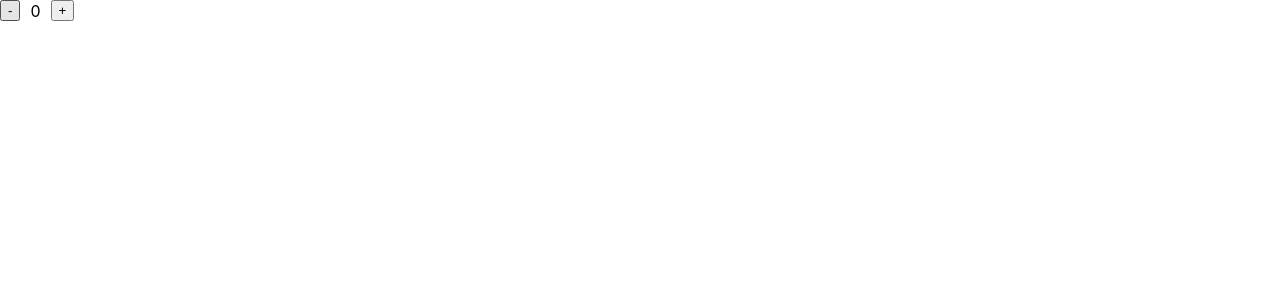
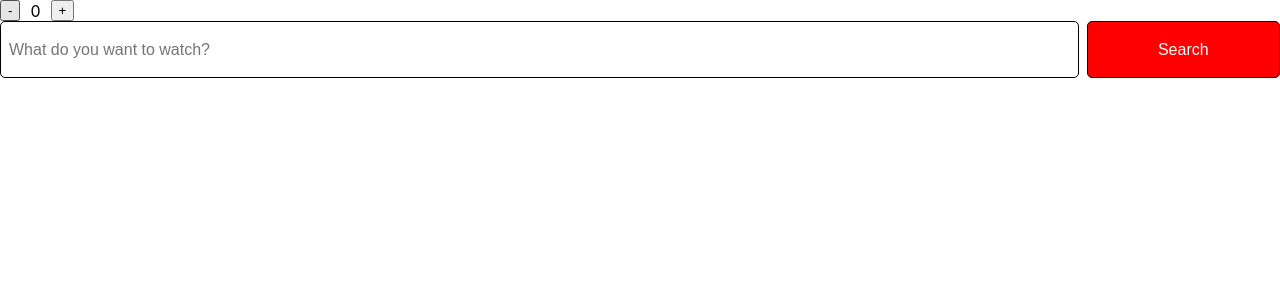
Before and after one commit to vladimirDobrik/react-gmp, a React (Create React App) app: page / in a window 1280 px wide. Shown: the top 300 px of the page. Built offline with nearby package versions, Linux system fonts and the light colour scheme.

Commit message:
feat: search form

```diff
--- a/src/App.tsx
+++ b/src/App.tsx
@@ -1,5 +1,6 @@
 import React from 'react';
 import './App.css';
+import Search from './components/search/Search';
 import Counter from './components/counter/Counter';
 
 
@@ -7,6 +8,7 @@ function App(): React.JSX.Element {
   return (
     <div className="App">
       <Counter initialValue={0} />
+      <Search />
     </div>
   );
 }
--- /dev/null
+++ b/src/components/search-bar/Counter.css
@@ -0,0 +1,28 @@
+.search {
+    display: flex;
+    gap: 0.5rem;
+
+    font-size: 1rem;
+}
+
+.input {
+    width: 100%;
+    padding: 0 0.5rem;
+    border: 1px solid #000;
+    border-radius: 5px;
+    font-size: inherit;
+    font-weight: 400;
+    color: #000;
+}
+
+.button {
+    width: 233px;
+    height: 57px;
+    border: 1px solid #000;
+    border-radius: 5px;
+    padding: 0;
+    font-size: inherit;
+    font-weight: 400;
+    color: #fff;
+    background-color: red;
+}
--- /dev/null
+++ b/src/components/search-bar/SearchBar.tsx
@@ -0,0 +1,53 @@
+import React, { ChangeEvent, KeyboardEvent } from "react";
+import { SearchBarProps, SearchBarState } from "./models/search-bar.models";
+import "./Counter.css";
+
+class SearchBar extends React.Component<SearchBarProps, SearchBarState> {
+  constructor(props: SearchBarProps) {
+    super(props);
+
+    this.state = {
+      query: props.initialQuery ?? '',
+    };
+
+    this.handleChange = this.handleChange.bind(this);
+    this.handleKeyDown = this.handleKeyDown.bind(this);
+    this.search = this.search.bind(this);
+  }
+
+  handleChange(e: ChangeEvent<HTMLInputElement>) {
+    this.setState({ query: e.target.value });
+  }
+
+  handleKeyDown(e: KeyboardEvent<HTMLInputElement>) {
+    if (e.key === "Enter") {
+      this.search();
+    }
+  }
+
+  search() {
+    this.props.onSearch(this.state.query);
+  }
+
+  render() {
+    return (
+      <div className="search">
+        <input
+          className="input"
+          type="text"
+          value={this.state.query}
+          onChange={this.handleChange}
+          onKeyDown={this.handleKeyDown}
+          placeholder="What do you want to watch?"
+        />
+        <button
+            className="button"
+            onClick={this.search}>
+            Search
+        </button>
+      </div>
+    );
+  }
+}
+
+export default SearchBar;
--- /dev/null
+++ b/src/components/search/Search.tsx
@@ -0,0 +1,14 @@
+import React from "react";
+import SearchBar from "../search-bar/SearchBar";
+
+class Search extends React.Component {
+  handleSearch = (value: string) => {};
+
+  render() {
+    return (
+        <SearchBar initialQuery="" onSearch={this.handleSearch} />
+    );
+  }
+}
+
+export default Search;
```
Also changed, not shown: src/components/search-bar/models/search-bar.models.ts (added, +8 -0 lines).
